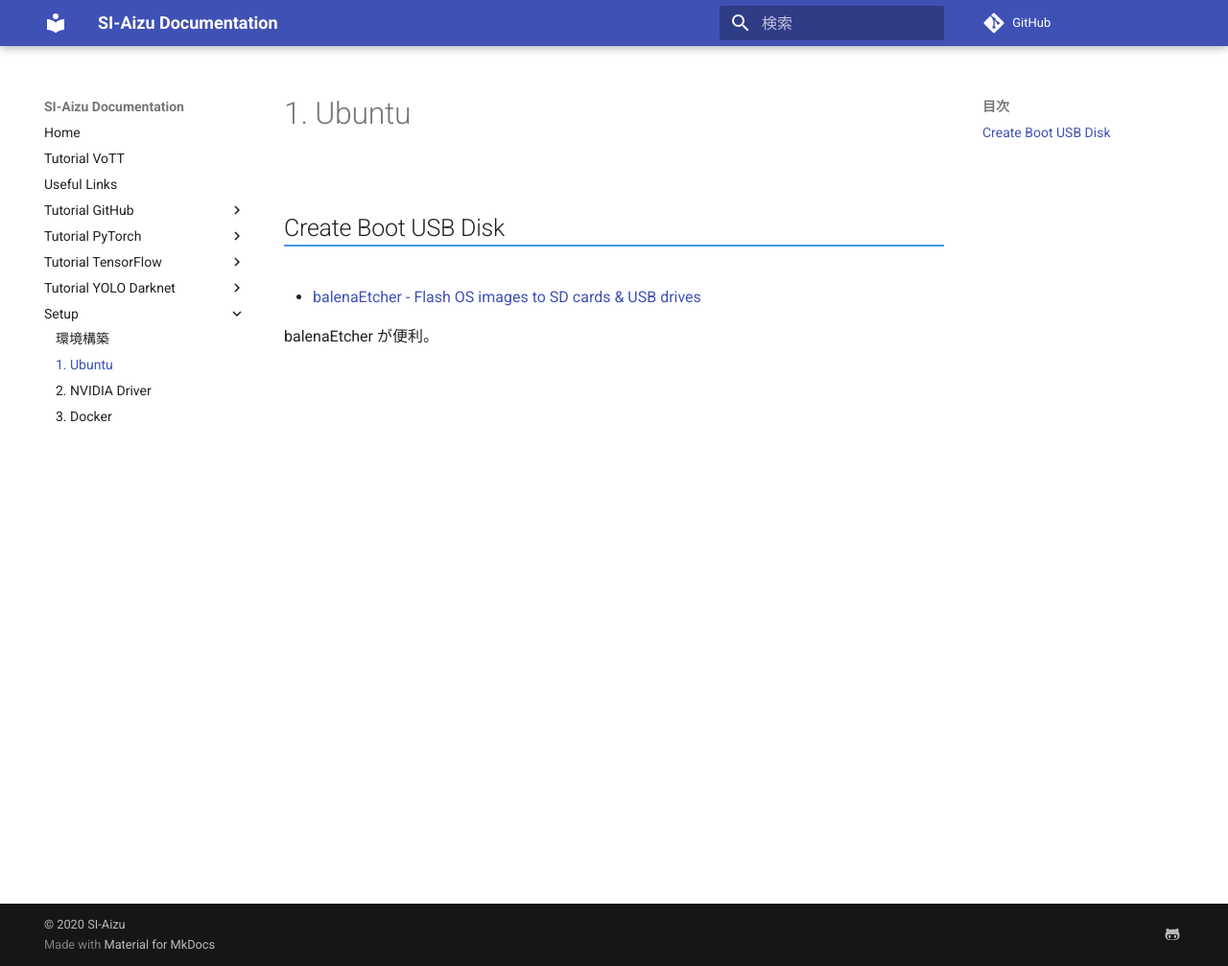
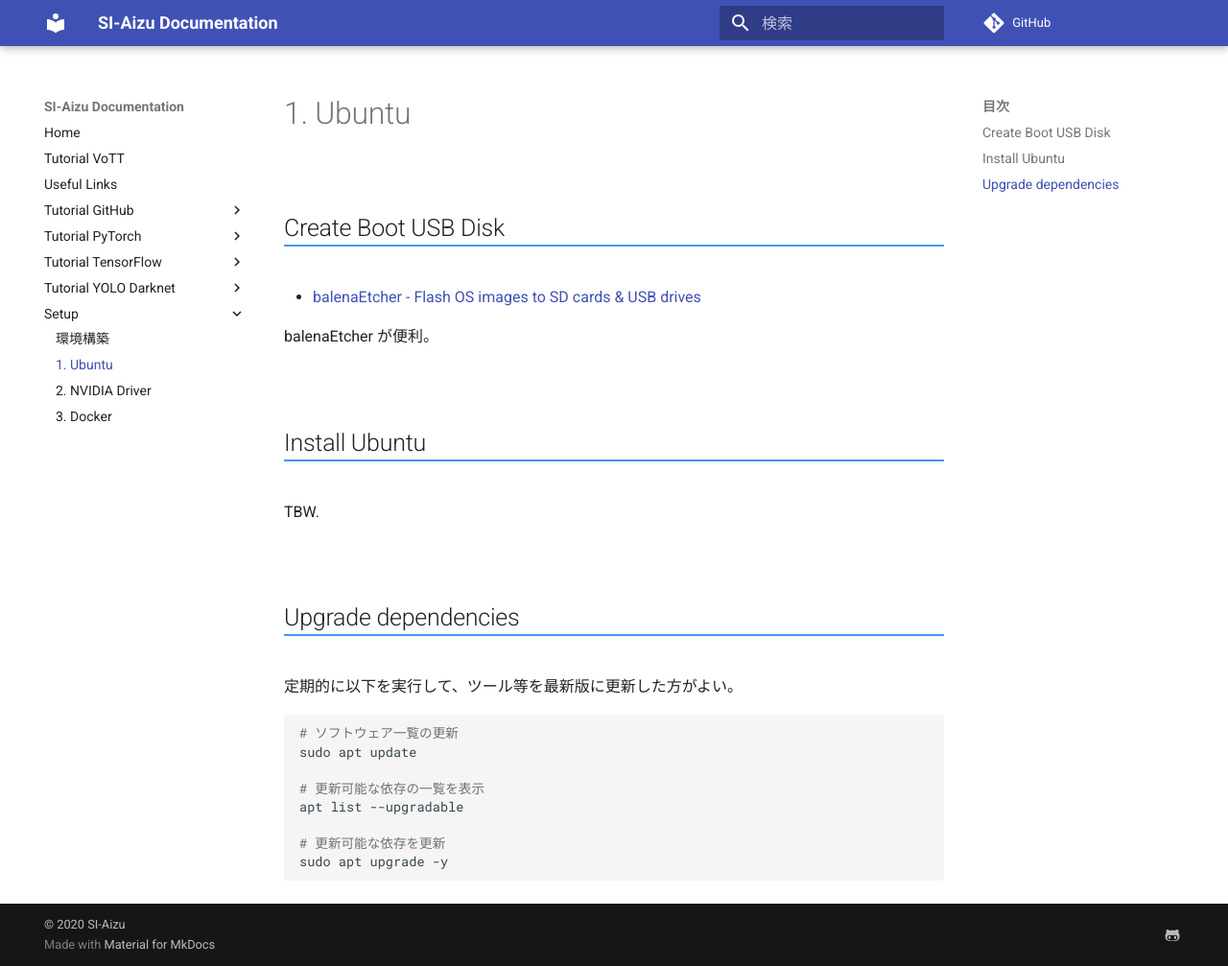
Before and after one commit to SI-Aizu/documentation, an MkDocs documentation site: the page built from docs/setup/1-ubuntu.md, in a window 1280 px wide and 1007 px high. Shown: the whole window at 96% size. Built offline with MkDocs 1.6.1 and Material for MkDocs 9.7.7, drawn with Linux system fonts in a browser that asks for light colours; comment, search, counter and statistics services are not loaded.

Commit message:
Add Upgrade dependencies section (#97)

````diff
--- a/docs/setup/1-ubuntu.md
+++ b/docs/setup/1-ubuntu.md
@@ -6,3 +6,24 @@
 - [balenaEtcher - Flash OS images to SD cards & USB drives](https://www.balena.io/etcher/)
 
 balenaEtcher が便利。
+
+
+## Install Ubuntu
+
+TBW.
+
+
+## Upgrade dependencies
+
+定期的に以下を実行して、ツール等を最新版に更新した方がよい。
+
+```sh
+# ソフトウェア一覧の更新
+sudo apt update
+
+# 更新可能な依存の一覧を表示
+apt list --upgradable
+
+# 更新可能な依存を更新
+sudo apt upgrade -y
+```
````
